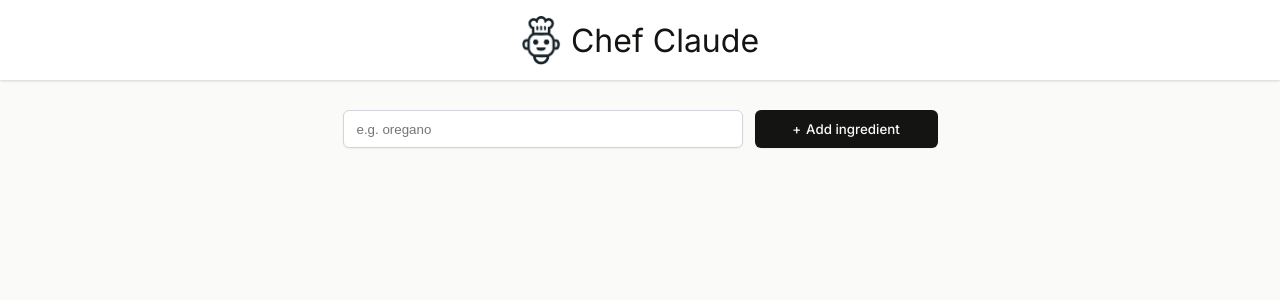
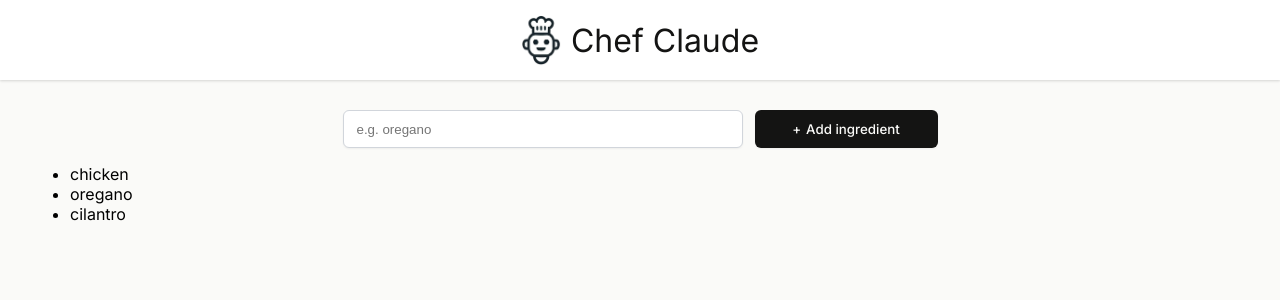
Before and after one commit to gomdopi/scrimba-chef-claude, a React (Vite) app: page / in a window 1280 px wide. Shown: the top 300 px of the page. Built offline with nearby package versions, Linux system fonts and the light colour scheme; the HTML template or start-up script is replaced by a standard one.

Commit message:
refactor array state challenge

```diff
--- a/src/components/Main.tsx
+++ b/src/components/Main.tsx
@@ -1,14 +1,45 @@
+import { FormEvent, useState } from "react"
+
 export default function Main() {
+  // the fact that "useState" returns an array allows us to name
+  // the returned initial state and setState function whatever we want
+  // if it returned an object we would be forced to use whatever
+  // name the property of the returned object has instead
+  const [ingredients, setIngredients] = useState([
+    "chicken",
+    "oregano",
+    "cilantro",
+  ])
+
+  const ingredientsListItems = ingredients.map((ingredient) => (
+    <li key={ingredient}>{ingredient}</li>
+  ))
+
+  function handleSubmit(e: FormEvent) {
+    e.preventDefault()
+    const formData = new FormData(e.currentTarget as HTMLFormElement)
+    const newIngredient = formData.get("ingredient")
+
+    // It is good to develop the habit of using a callback function
+    // to update state if you ever rely on the old state to determine new state
+    setIngredients((prevIngredients) => [
+      ...prevIngredients,
+      newIngredient as string,
+    ])
+  }
+
   return (
     <main>
-      <form className="add-ingredient-form">
+      <form onSubmit={handleSubmit} className="add-ingredient-form">
         <input
           type="text"
           placeholder="e.g. oregano"
           aria-label="Add ingredient"
+          name="ingredient"
         />
         <button type="submit">Add ingredient</button>
       </form>
+      <ul>{ingredientsListItems}</ul>
     </main>
   )
 }
```
